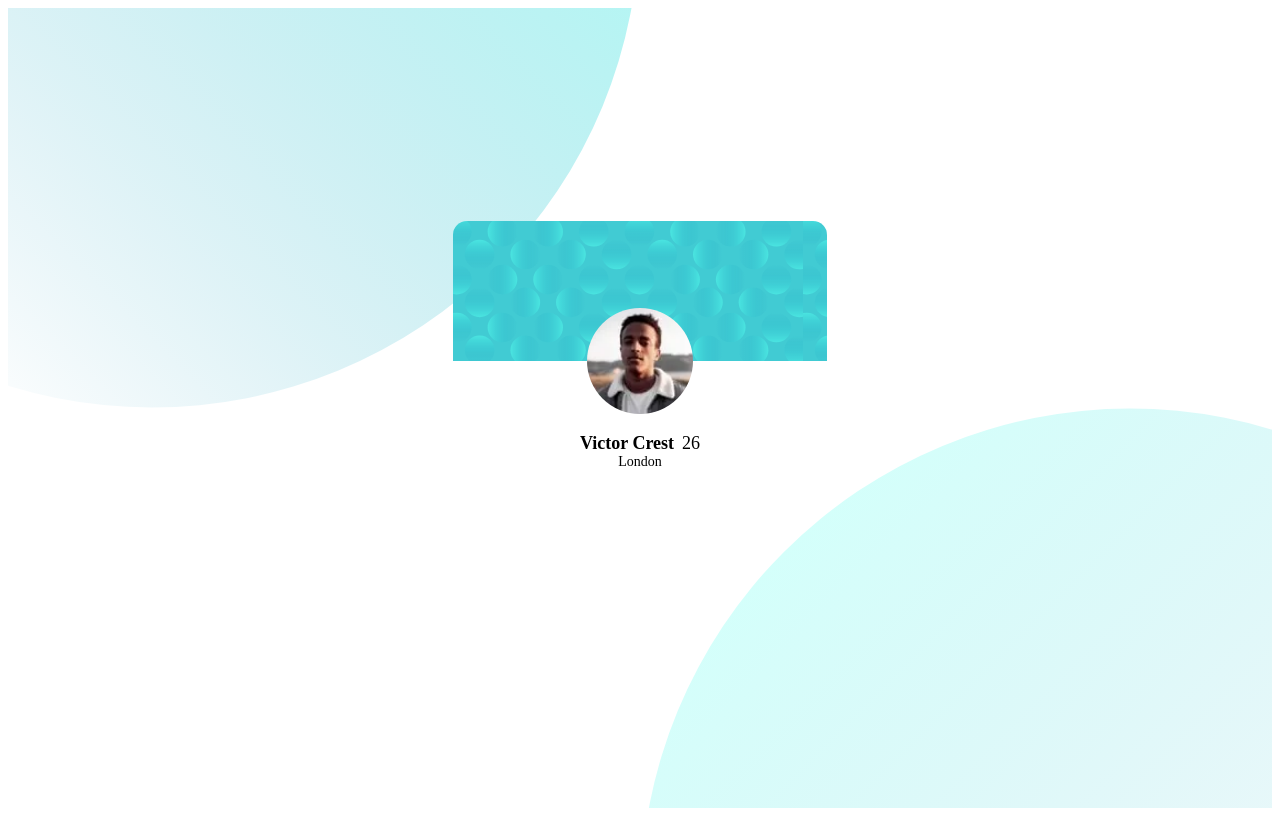
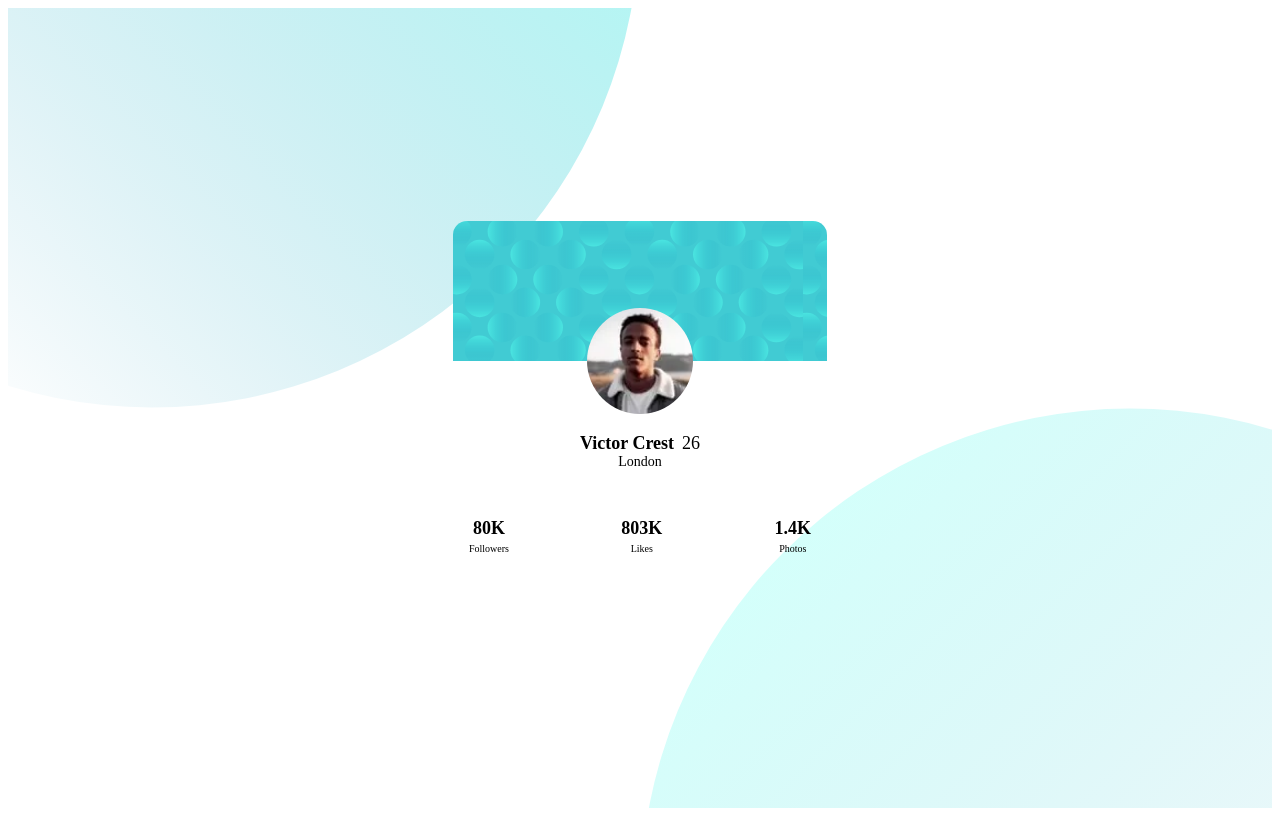
Before and after one commit to dieegofrr/profile-card-component, a website: page index.html in a window 1280 px wide. Drawn offline with Linux system fonts and the light colour scheme.

Commit message:
Add social section and font colors

```diff
--- a/index.html
+++ b/index.html
@@ -44,6 +44,20 @@
           </div>
           <span class="from">London</span>
         </section>
+        <section class="victor-social-infos">
+          <div class="social-info">
+            <span class="number">80K</span>
+            <span class="type">Followers</span>
+          </div>
+          <div class="social-info">
+            <span class="number">803K</span>
+            <span class="type">Likes</span>
+          </div>
+          <div class="social-info">
+            <span class="number">1.4K</span>
+            <span class="type">Photos</span>
+          </div>
+        </section>
       </artiticle>
       <!-- Card -->
     </main>
--- a/src/styles/components/card.css
+++ b/src/styles/components/card.css
@@ -32,6 +32,7 @@
     align-items: center;
     flex-direction: column;
     margin-top: 4.5rem;
+    margin-bottom: 1.5rem;
 
     .name-and-age {
       display: flex;
@@ -39,17 +40,47 @@
       font-size: 1.125rem;
 
       .name {
+        color: $very-dark-desaturated-blue;
         font-weight: 700;
       }
 
       .age {
+        color: $dark-grayish-blue;
         font-weight: 400;
       }
     }
 
     .from {
+      color: $dark-grayish-blue;
       font-size: 0.875rem;
       font-weight: 400;
     }
   }
+
+  .victor-social-infos {
+    border-top: 0.0625rem solid $dark-gray;
+    display: flex;
+    justify-content: space-between;
+    align-items: center;
+    padding: 1.5rem 1rem;
+
+    .social-info {
+      display: flex;
+      flex-direction: column;
+      align-items: center;
+      gap: 0.25rem;
+
+      .number {
+        color: $very-dark-desaturated-blue;
+        font-size: 1.125rem;
+        font-weight: 700;
+      }
+
+      .type {
+        color: $dark-grayish-blue;
+        font-size: 0.625rem;
+        font-weight: 400;
+      }
+    }
+  }
 }
```
